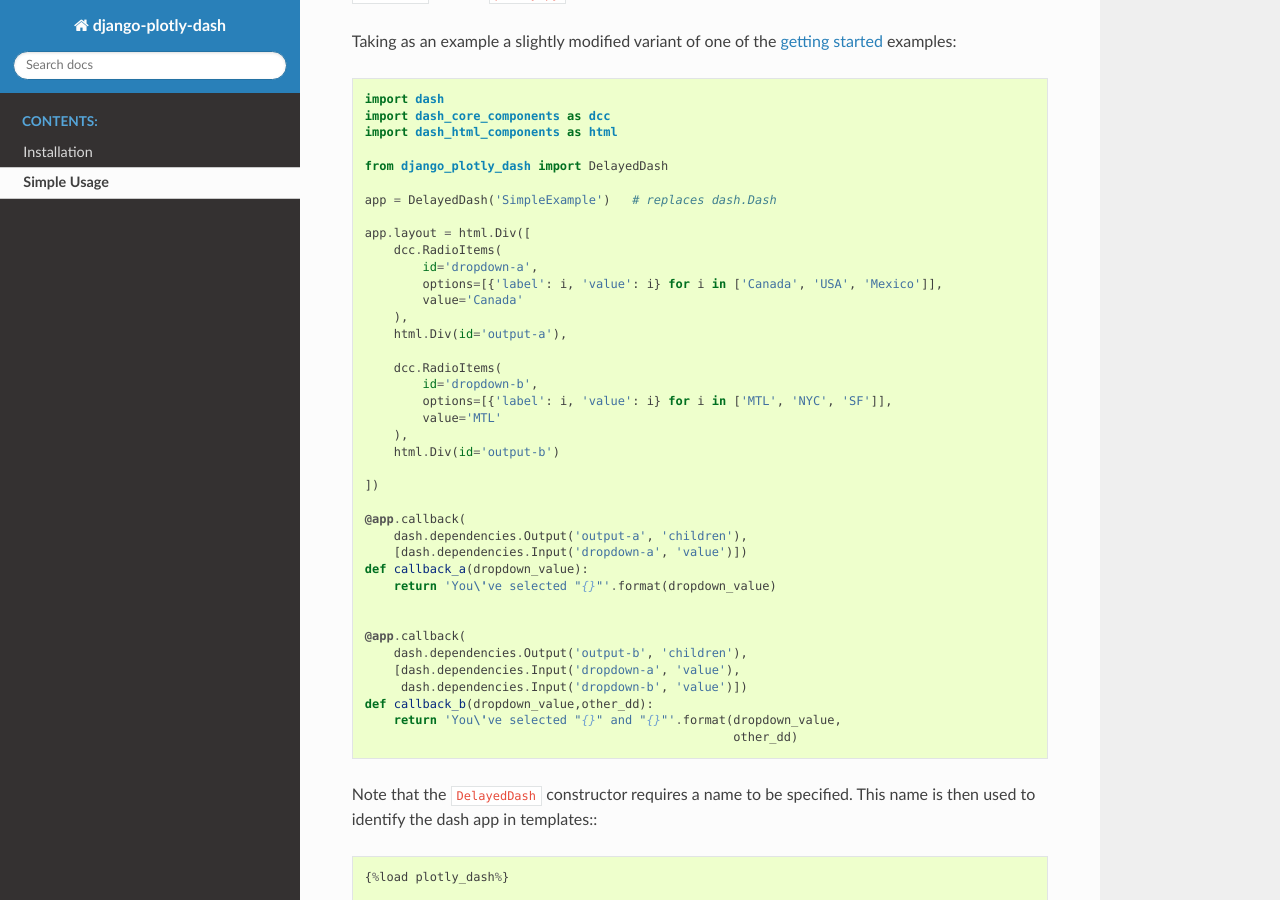
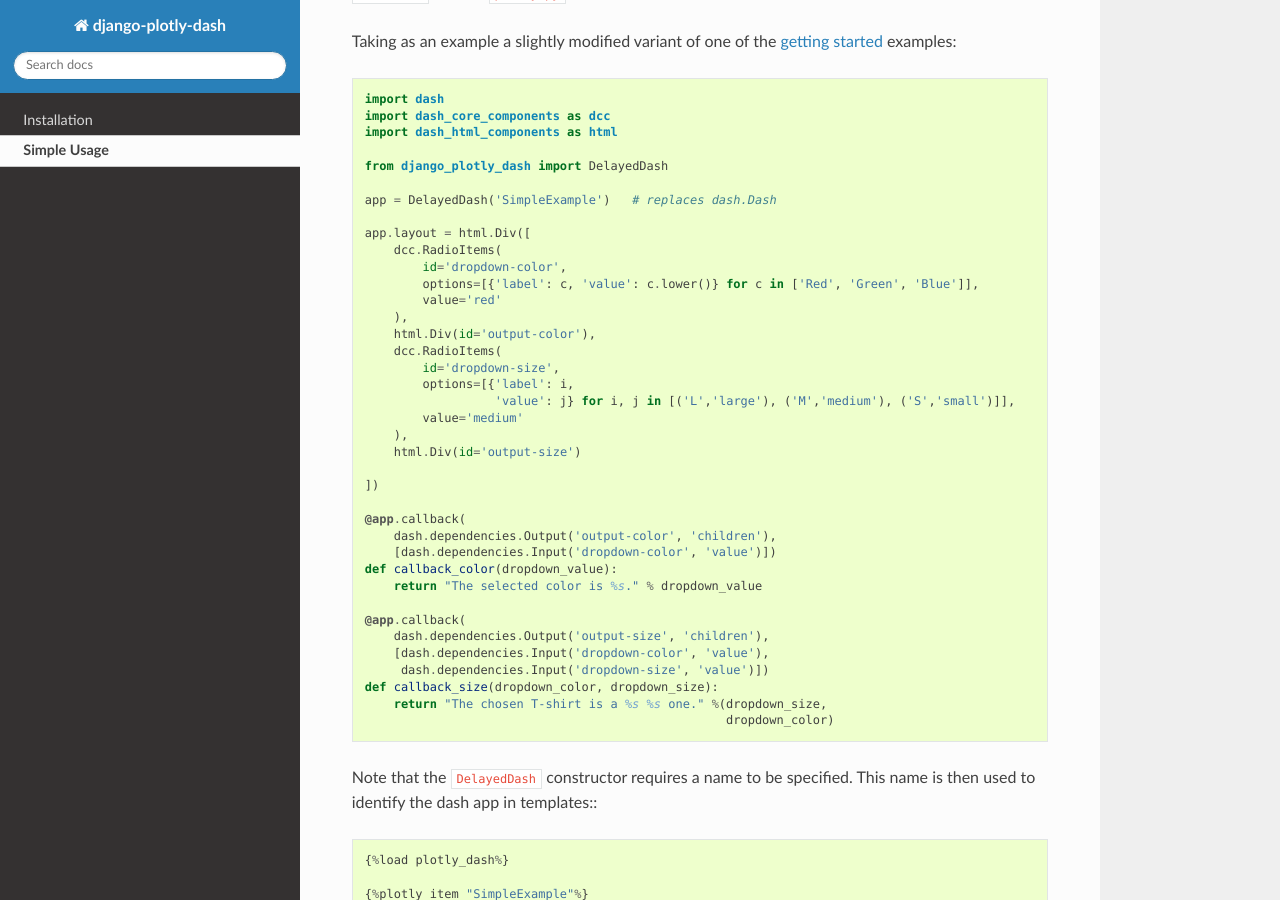
Before and after one commit to GibbsConsulting/django-plotly-dash, a Sphinx documentation site: the page built from docs/simple_use.rst, in a window 1280 px wide and 900 px high, scrolled down 204 px. Built offline with Sphinx 7.4.7 and the Read the Docs theme 2.0.0, drawn with Linux system fonts in a browser that asks for light colours.

```diff
--- a/docs/index.rst
+++ b/docs/index.rst
@@ -11,7 +11,6 @@ Contents
 
 .. toctree::
    :maxdepth: 2
-   :caption: Contents:
 
    installation
    simple_use
--- a/docs/simple_use.rst
+++ b/docs/simple_use.rst
@@ -18,35 +18,34 @@ Taking as an example a slightly modified variant of one of the `getting started
 
   app.layout = html.Div([
       dcc.RadioItems(
-          id='dropdown-a',
-          options=[{'label': i, 'value': i} for i in ['Canada', 'USA', 'Mexico']],
-          value='Canada'
+          id='dropdown-color',
+          options=[{'label': c, 'value': c.lower()} for c in ['Red', 'Green', 'Blue']],
+          value='red'
       ),
-      html.Div(id='output-a'),
-
+      html.Div(id='output-color'),
       dcc.RadioItems(
-          id='dropdown-b',
-          options=[{'label': i, 'value': i} for i in ['MTL', 'NYC', 'SF']],
-          value='MTL'
+          id='dropdown-size',
+          options=[{'label': i,
+                    'value': j} for i, j in [('L','large'), ('M','medium'), ('S','small')]],
+          value='medium'
       ),
-      html.Div(id='output-b')
+      html.Div(id='output-size')
 
   ])
 
   @app.callback(
-      dash.dependencies.Output('output-a', 'children'),
-      [dash.dependencies.Input('dropdown-a', 'value')])
-  def callback_a(dropdown_value):
-      return 'You\'ve selected "{}"'.format(dropdown_value)
-
+      dash.dependencies.Output('output-color', 'children'),
+      [dash.dependencies.Input('dropdown-color', 'value')])
+  def callback_color(dropdown_value):
+      return "The selected color is %s." % dropdown_value
 
   @app.callback(
-      dash.dependencies.Output('output-b', 'children'),
-      [dash.dependencies.Input('dropdown-a', 'value'),
-       dash.dependencies.Input('dropdown-b', 'value')])
-  def callback_b(dropdown_value,other_dd):
-      return 'You\'ve selected "{}" and "{}"'.format(dropdown_value,
-                                                     other_dd)
+      dash.dependencies.Output('output-size', 'children'),
+      [dash.dependencies.Input('dropdown-color', 'value'),
+       dash.dependencies.Input('dropdown-size', 'value')])
+  def callback_size(dropdown_color, dropdown_size):
+      return "The chosen T-shirt is a %s %s one." %(dropdown_size,
+                                                    dropdown_color)
 
 Note that the ``DelayedDash`` constructor requires a name to be specified. This name is then used to identify the dash app in
 templates:::
```
Also changed, not shown: README.md (+36 -23 lines), 1 other file.
